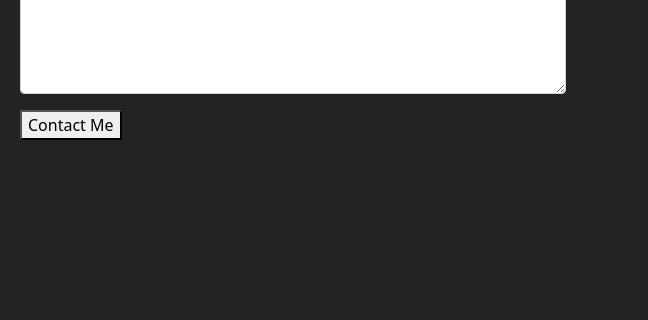
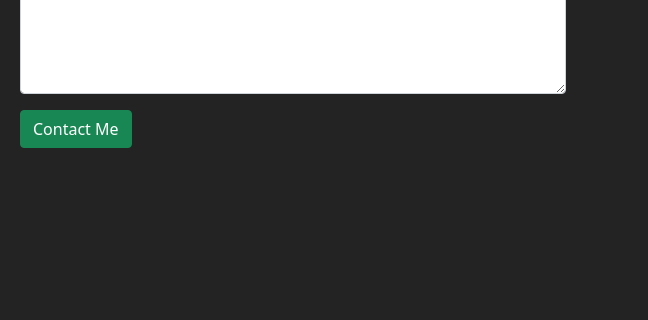
Before and after one commit to wtsia/Portfolio-Website, a plain HTML site: page index.html in a window 1280 px wide. Shown: the part 4301-4621 px from the top of the page, 632-1280 px from the left. Drawn offline with nearby package versions, Linux system fonts and the light colour scheme; a script that the page names is missing.

Commit message:
changed button style and updated README

```diff
--- a/index.html
+++ b/index.html
@@ -435,7 +435,7 @@
                                 <div style="position: absolute; left: -5000px;">
                                     <input type="checkbox" value="1" tabindex="-1" autocomplete="no">
                                 </div>
-                                <button>Contact Me</button>
+                                <button class="btn btn-success">Contact Me</button>
                             </form>
                         </div>
                     </div>
```
Also changed, not shown: README.md.
